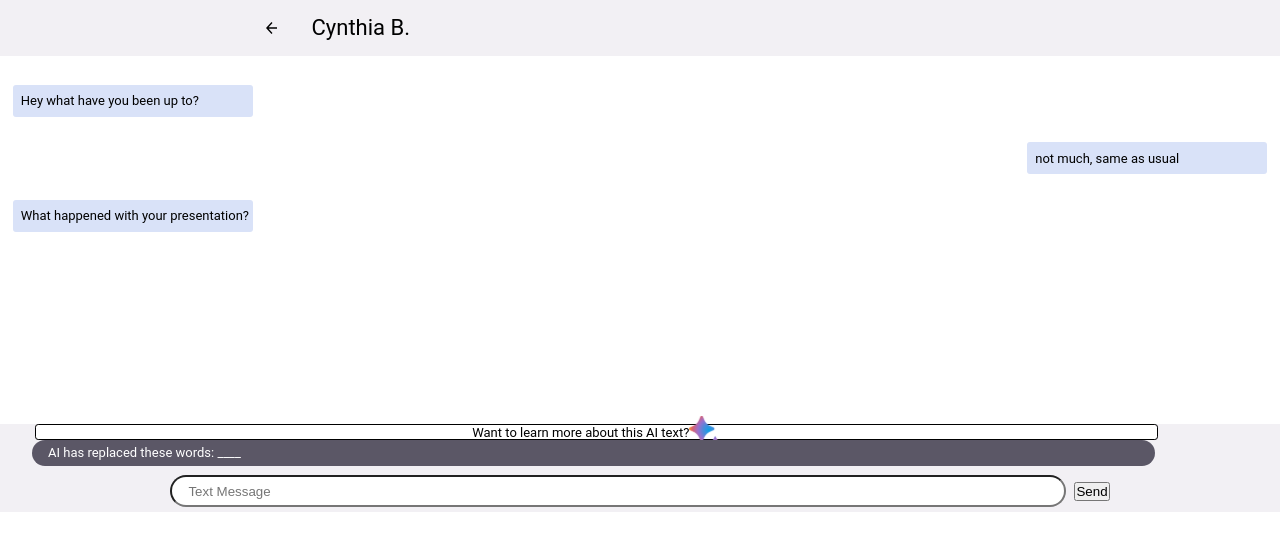
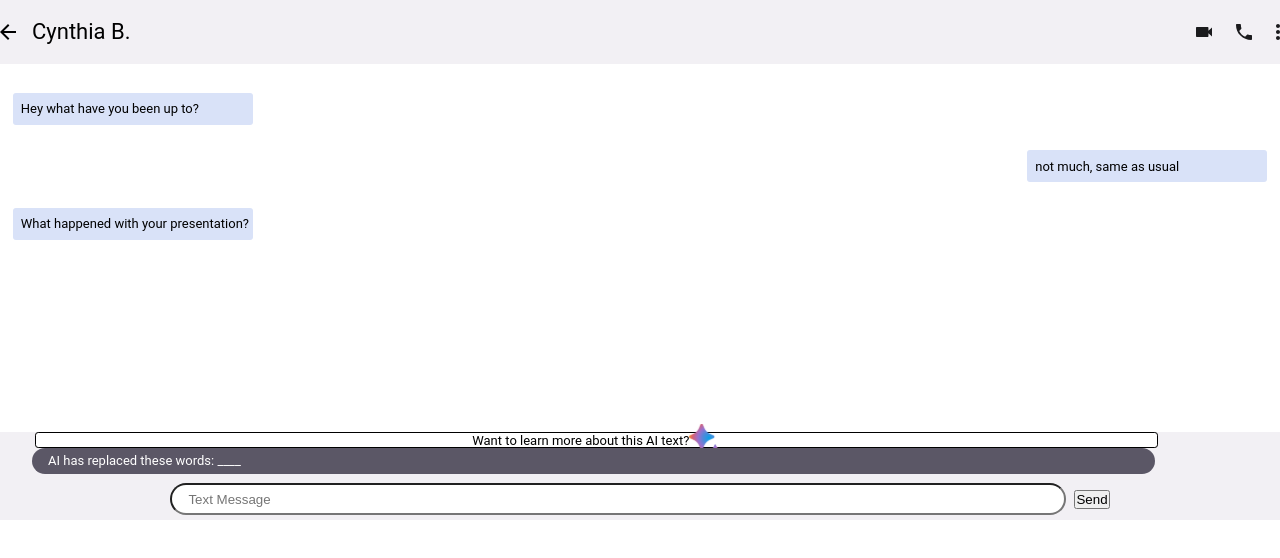
Before and after one commit to daniel22494/hackathonai-frontend, a React (Create React App) app: page / in a window 1280 px wide. Shown: the top 558 px of the page. Built offline with nearby package versions, Linux system fonts and the light colour scheme.

Commit message:
fix header styling

```diff
--- a/src/Components/Header/Header.jsx
+++ b/src/Components/Header/Header.jsx
@@ -1,5 +1,9 @@
 import "./Header.scss"
 import backIcon from "../../assets/Icons/back-black.svg";
+import phoneIcon from "../../assets/Icons/phone-icon.svg";
+import videoIcon from "../../assets/Icons/video-icon.svg";
+import dotIcon from "../../assets/Icons/3-dot.svg";
+
 
 function Header(){
     return (
@@ -10,9 +14,9 @@ function Header(){
                 <h3 className="username__text">Cynthia B.</h3>
             </div>
             <div className="header__actions">
-                <div className="header__pholder"></div>
-                <div className="header__pholder"></div>
-                <div className="header__pholder"></div>
+                <img src={videoIcon} alt="video icon" className="header__actions-icon"/>
+                <img src={phoneIcon} alt="phone icon" className="header__actions-icon"/>
+                <img src={dotIcon} alt="dot icon" className="header__actions-icon--dot"/>
             </div>
         </header>
     )
--- a/src/Components/Header/Header.scss
+++ b/src/Components/Header/Header.scss
@@ -1,29 +1,27 @@
 .header{
     background-color: #F2F0F4;
     display: flex;
-    flex-wrap: wrap;
-    justify-content: space-around;
+    justify-content: space-between;
+    height: 4rem;
     &__username{
         display: flex;
-        flex-wrap: wrap;
-        flex-direction: row;
-
-        width: 9rem;
-        height: 3.5rem;
         justify-content: space-between;
         align-items: center;
     }
     &__backIcon{
-        width: 0.7rem;
-        height: 0.7rem;
-        // background-color: black;
+        margin-right: 1rem;
+        width: 1rem;
     }
     &__actions{
         display: flex;
-        flex-wrap: wrap;
-        width: 4.5rem;
-        justify-content: space-between;
+        width: 50%;
+        justify-content: flex-end;
         align-items: center;
+
+        &-icon{
+            margin-right: 1.5rem;
+            width: 1rem;
+        }
     }
 
 }
```
